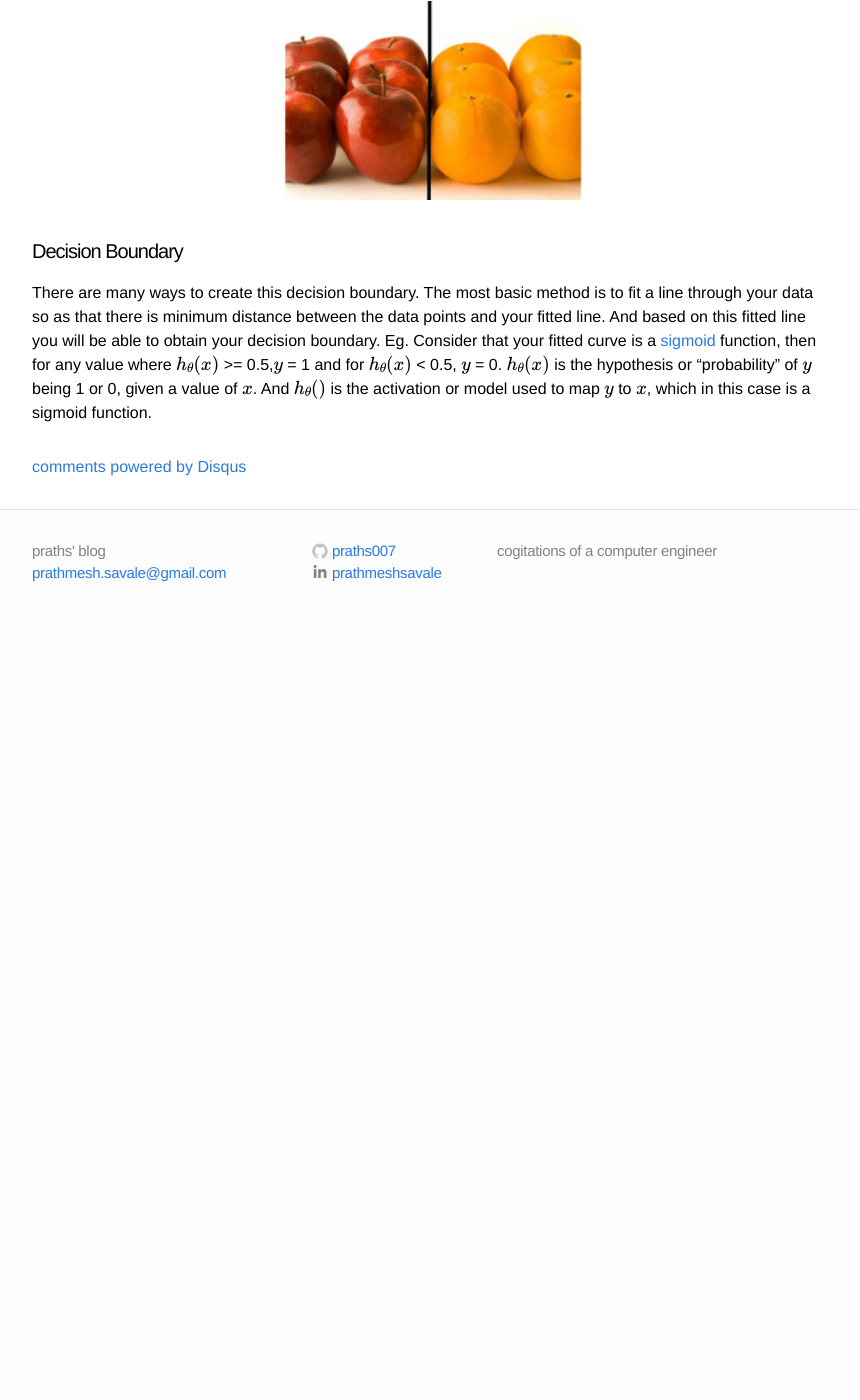
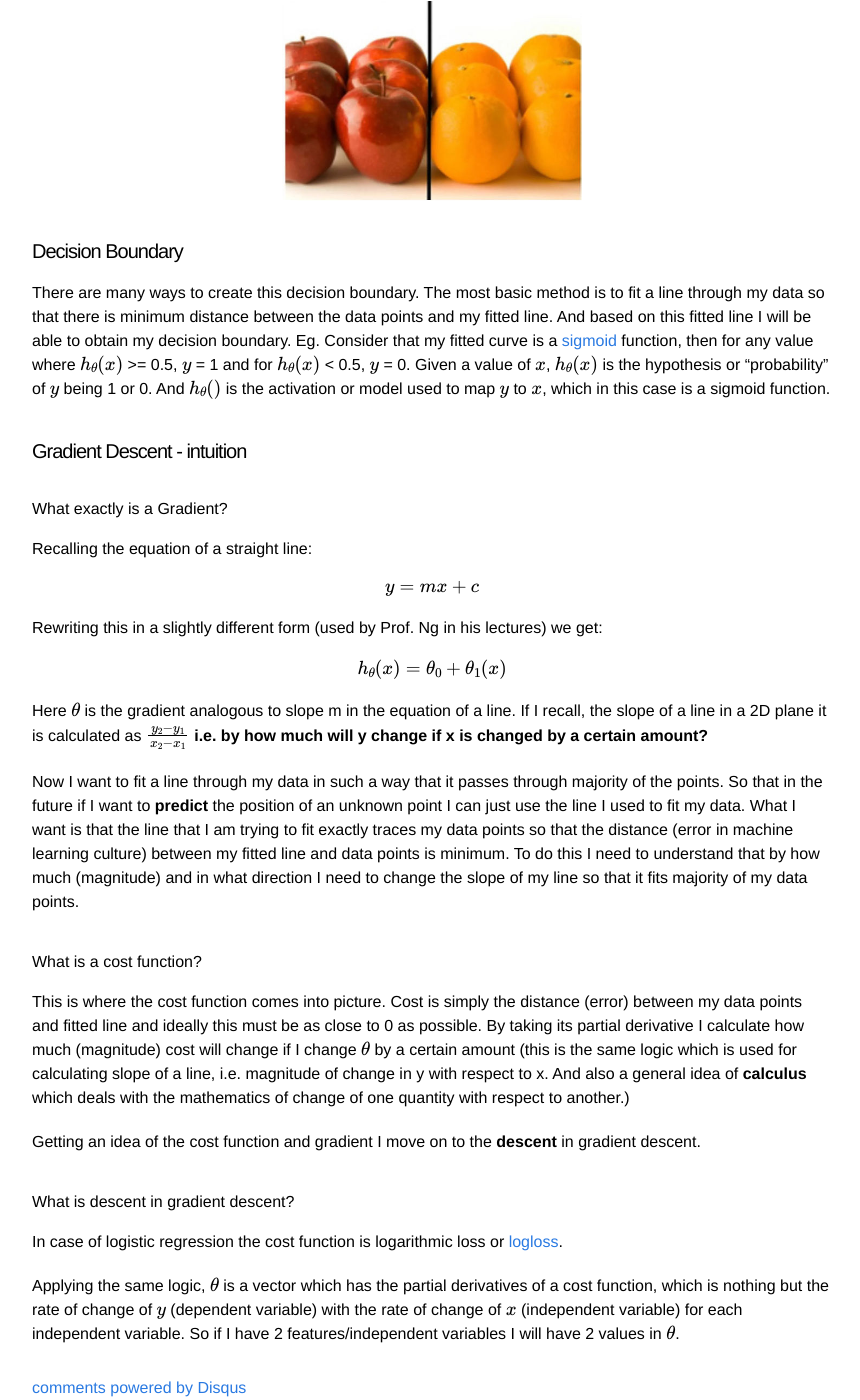
Before and after one commit to praths007/praths007.github.io, a Jekyll site: the page built from _posts/2019-03-15-machine-learning-intuition-logisitic-regression.md, in a window 1280 px wide and 1400 px high, scrolled down 652 px. Shown: the whole window, without its empty margins (208-1068 px from the left). Built offline with Jekyll 4.4.1, drawn with Linux system fonts in a browser that asks for light colours; formulas are drawn with MathJax 3; comment, search, counter and statistics services are not loaded; before the commit the page ends 1282 px from its top, so only the background shows below that.

Commit message:
updated logit reg#2

```diff
--- a/_posts/2019-03-15-machine-learning-intuition-logisitic-regression.md
+++ b/_posts/2019-03-15-machine-learning-intuition-logisitic-regression.md
@@ -29,10 +29,62 @@ separate 2 different types of elements using a **decision boundary** in an n-dim
  ![apples_oranges_decision_boundary](/assets/logit_reg_1_apples_oranges.jpg){:height="200px" width="300px"}{: .center-image }
 
 #### Decision Boundary
- There are many ways to create this decision boundary. The most basic method is to fit a line through your data so as
- that there is minimum distance between the data points and your fitted line. And based on this fitted line you will be
- able to obtain your decision boundary. Eg. Consider that your fitted curve is a
+ There are many ways to create this decision boundary. The most basic method is to fit a line through my data so
+ that there is minimum distance between the data points and my fitted line. And based on this fitted line I will be
+ able to obtain my decision boundary. Eg. Consider that my fitted curve is a
  [sigmoid](https://en.wikipedia.org/wiki/Sigmoid_function) function, then for any value
- where \\( h _\theta(x) \\) >= 0.5,\\( y \\) = 1 and for \\( h _\theta(x) \\) < 0.5, \\( y \\) = 0. \\( h _\theta(x) \\)
-  is the hypothesis or "probability" of \\( y \\) being 1 or 0, given a value of \\( x \\). And \\( h _\theta() \\)
+ where \\( h _\theta(x) \\) >= 0.5, \\( y \\) = 1 and for \\( h _\theta(x) \\) < 0.5, \\( y \\) = 0. Given a value of
+  \\( x \\), \\( h _\theta(x) \\) is the hypothesis or "probability" of \\( y \\) being 1 or 0. And \\( h _\theta() \\)
   is the activation or model used to map \\( y \\) to \\( x \\), which in this case is a sigmoid function.
+
+#### Gradient Descent - intuition
+##### What exactly is a Gradient?
+Recalling the equation of a straight line:
+
+$$
+y = mx + c
+$$
+
+Rewriting this in a slightly different form (used by Prof. Ng in his lectures) we get:
+
+$$
+h _\theta(x) = \theta_0 + \theta_1(x)
+$$
+
+Here \\( \theta \\) is the gradient analogous to slope m in the equation of a line. If I recall, the slope of a line in
+a 2D plane it is calculated as \\( \frac{y_2 - y_1}{x_2 - x_1} \\)
+**i.e. by how much will y change if x is changed by a certain amount?**
+
+Now I want to fit a line through my data in such a way that it passes through majority of the points. So that in the
+future if I want to **predict** the position of an unknown point I can just use the line I used to fit my data. What I
+want is that the line that I am trying to fit exactly traces my data points so that the distance
+(error in machine learning culture) between my fitted line and data points is minimum.
+To do this I need to understand that by how much (magnitude) and in what direction I need to change the slope of my line
+ so that it fits majority of my data points.
+
+##### What is a cost function?
+
+This is where the cost function comes into picture. Cost is simply the distance (error) between my data points and
+fitted line and ideally this must be as close to 0 as possible. By taking its partial derivative I calculate how much
+ (magnitude) cost will change if I change \\( \\theta \\) by a certain amount (this is the same logic which is used for
+calculating slope of a line, i.e. magnitude of change in y with respect to x. And also a general idea of **calculus**
+which deals with the mathematics of change of one quantity with respect to another.)
+
+
+Getting an idea of the cost function and gradient I move on to the **descent** in gradient descent.
+
+##### What is descent in gradient descent?
+
+
+
+
+
+
+In case of logistic regression the cost function is logarithmic loss or
+[logloss](https://datawookie.netlify.com/blog/2015/12/making-sense-of-logarithmic-loss/).
+
+
+Applying the same logic, \\( \theta \\) is a vector which has the partial derivatives of a cost function,
+which is nothing but the rate of change of \\( y \\) (dependent variable) with the rate of change of \\( x \\)
+(independent variable) for each independent variable. So if I have 2 features/independent variables I will have 2
+values in \\( \theta \\).
```
